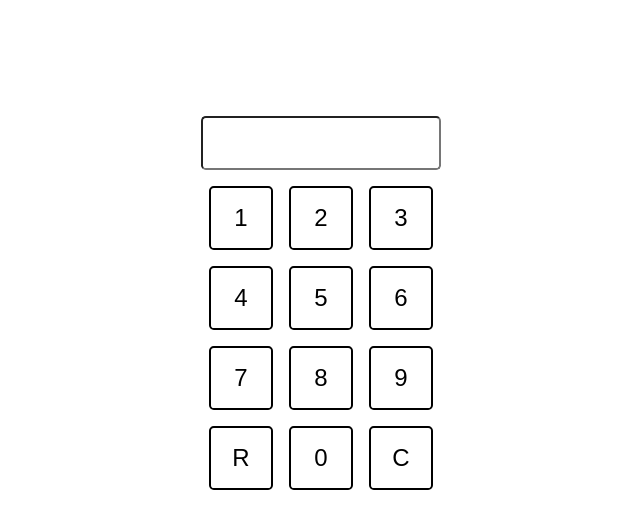
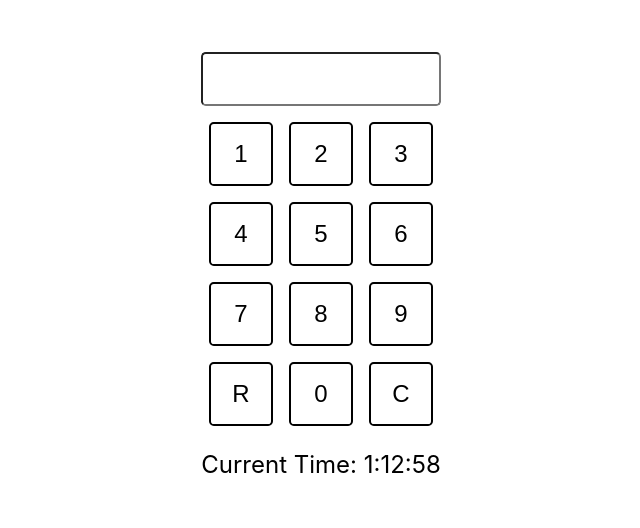
Before and after one commit to RitikJaiswal75/dialer, a React (Create React App) app: page / in a window 1280 px wide. Shown: the top 528 px of the page, without its empty margins (319-959 px from the left). Built offline with nearby package versions, Linux system fonts and the light colour scheme.

Commit message:
add current time display

```diff
--- a/src/App.css
+++ b/src/App.css
@@ -44,7 +44,7 @@
   font-size: 2rem;
   text-align: center;
   border-radius: 0.3rem;
-  margin-top: 6rem;
+  margin-top: 2rem;
 }
 
 .dialerButton {
@@ -75,6 +75,22 @@
   padding-left: 1rem;
 }
 
+.time {
+  font-size: 1.5rem;
+}
+
+.animation-time-input {
+  font-size: 1.5rem;
+  line-height: 2rem;
+}
+
+.animation-time-input > input {
+  font-size: 1.5rem;
+  line-height: 2rem;
+  width: 4rem;
+  text-align: center;
+}
+
 @keyframes buttonAnimator {
   0% {
     background-color: red;
--- a/src/App.js
+++ b/src/App.js
@@ -1,10 +1,20 @@
+import { useEffect, useState } from "react";
 import "./App.css";
 import Dialer from "./customComponents/Dialer";
 
 function App() {
+  const [currentTime, setCurrentTime] = useState(Date.now());
+  useEffect(() => {
+    let intervalId = setInterval(() => {
+      setCurrentTime(Date.now());
+    }, 1000);
+    return () => {
+      clearInterval(intervalId);
+    };
+  });
   return (
     <div className="App">
-      <Dialer />
+      <Dialer currentTime={currentTime} />
     </div>
   );
 }
--- a/src/customComponents/Dialer.js
+++ b/src/customComponents/Dialer.js
@@ -2,6 +2,7 @@ import React, { useState } from "react";
 import Display from "./Display";
 import DialPad from "./DialPad";
 import TimeInput from "./TimeInput";
+import DisplayTime from "./DisplayTime";
 
 function paramsFilter() {
   let newParams = "";
@@ -36,6 +37,7 @@ export default function Dialer(props) {
         value={content}
         animationtime={animationTime}
       />
+      <DisplayTime time={props.currentTime} />
     </>
   );
 }
--- /dev/null
+++ b/src/customComponents/DisplayTime.js
@@ -0,0 +1,10 @@
+export default function DisplayTime(props) {
+  const timeStamp = new Date(props.time);
+  let convertedTime =
+    timeStamp.getHours() +
+    ":" +
+    timeStamp.getMinutes() +
+    ":" +
+    timeStamp.getSeconds();
+  return <p className="time">Current Time: {convertedTime}</p>;
+}
--- a/src/customComponents/TimeInput.js
+++ b/src/customComponents/TimeInput.js
@@ -2,7 +2,7 @@ import React from "react";
 
 export default function TimeInput(props) {
   return (
-    <>
+    <div className="animation-time-input">
       <label htmlFor="time">Set your animation Time:</label>
       <br />
       <input
@@ -11,6 +11,6 @@ export default function TimeInput(props) {
         value={props.value}
         onChange={(event) => props.OnChange(event.target.value)}
       />
-    </>
+    </div>
   );
 }
```
